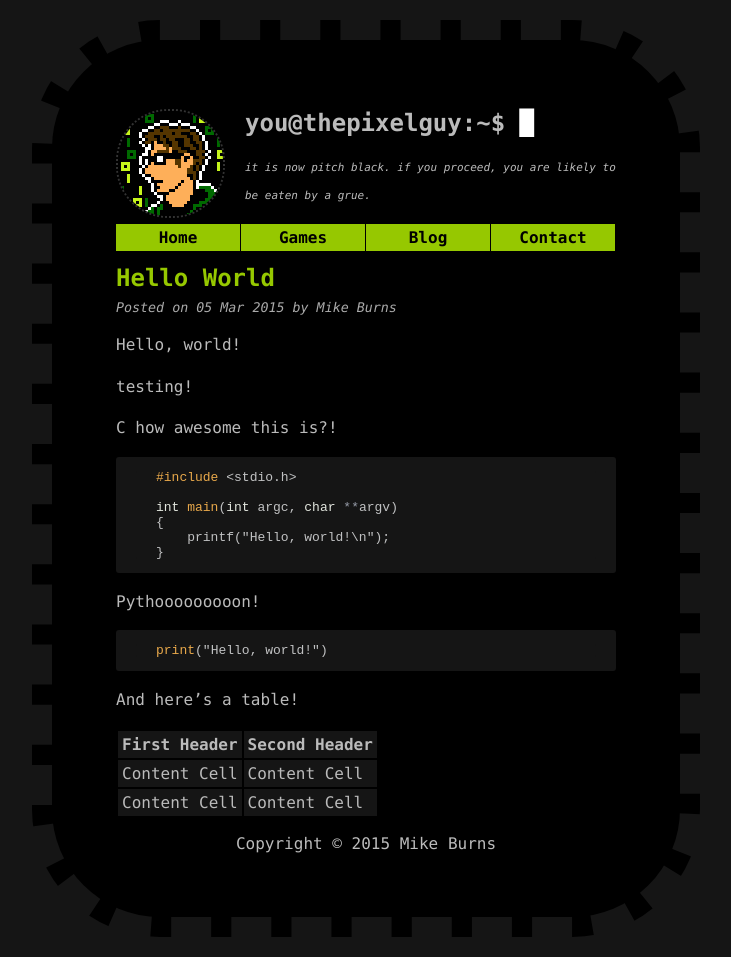
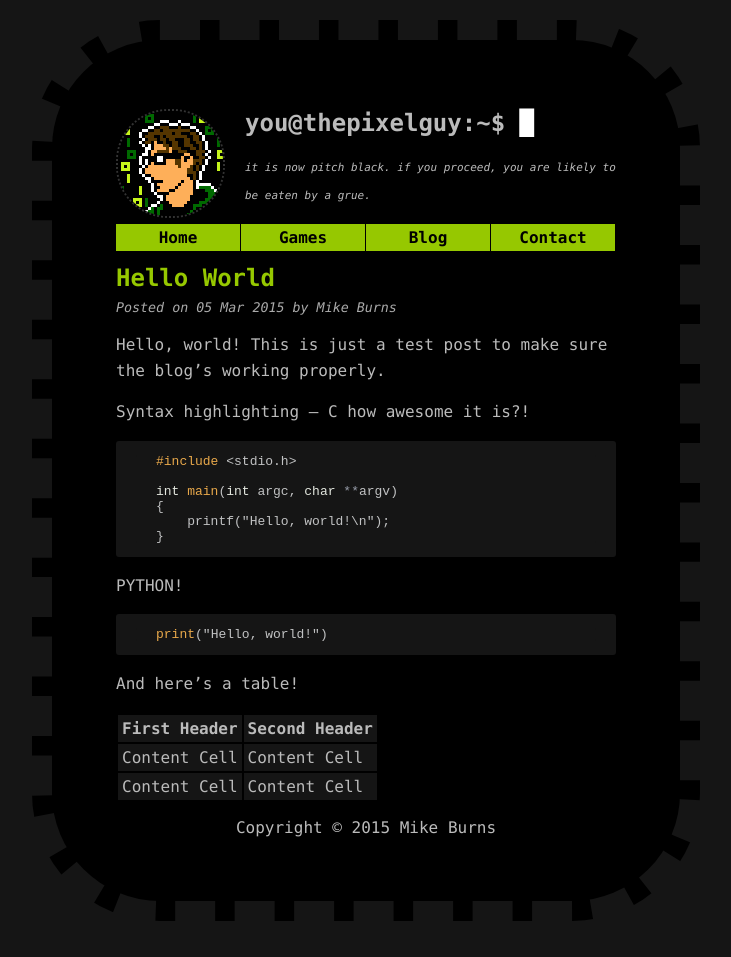
Before and after one commit to thatpixelguy/thatpixelguy.github.io, a Jekyll site: the page built from _posts/2015-03-05-hello-world.md, in a window 1280 px wide. Shown: the whole page, without its empty margins (274-1005 px from the left). Built offline with Jekyll 4.4.1, drawn with Linux system fonts in a browser that asks for light colours; Markdown is read by kramdown in place of the engine named in the settings.

Commit message:
Updated 2015-03-05-hello-world.md

````diff
--- a/_posts/2015-03-05-hello-world.md
+++ b/_posts/2015-03-05-hello-world.md
@@ -6,11 +6,9 @@ layout: post
 date: "2015-03-05 17:00"
 ---
 
-Hello, world!
+Hello, world! This is just a test post to make sure the blog's working properly.
 
-testing!
-
-C how awesome this is?!
+Syntax highlighting -- C how awesome it is?!
 
 ```c
 #include <stdio.h>
@@ -21,7 +19,7 @@ int main(int argc, char **argv)
 }
 ```
 
-Pythooooooooon!
+PYTHON!
 
 ```python
 print("Hello, world!")
````
